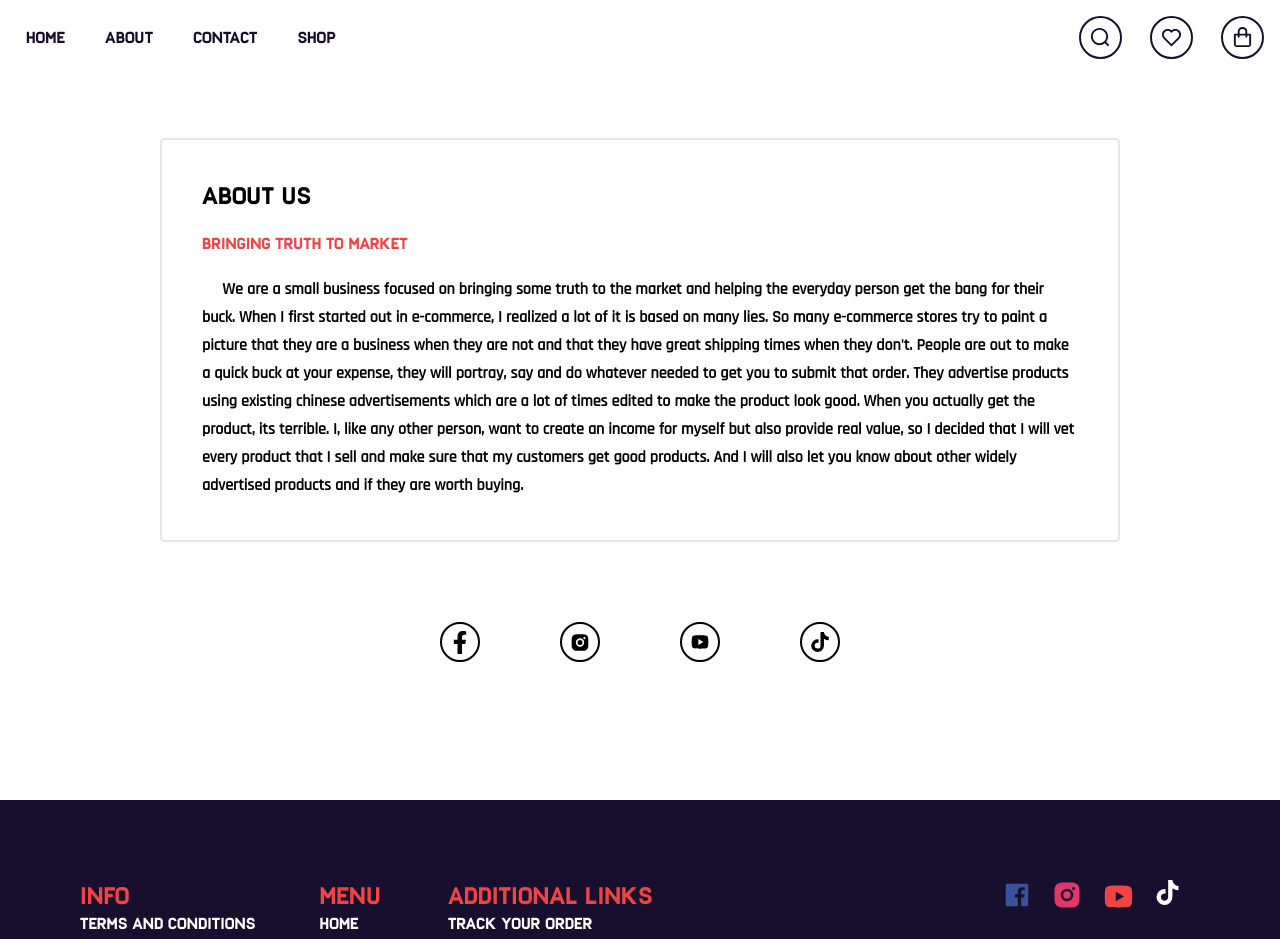
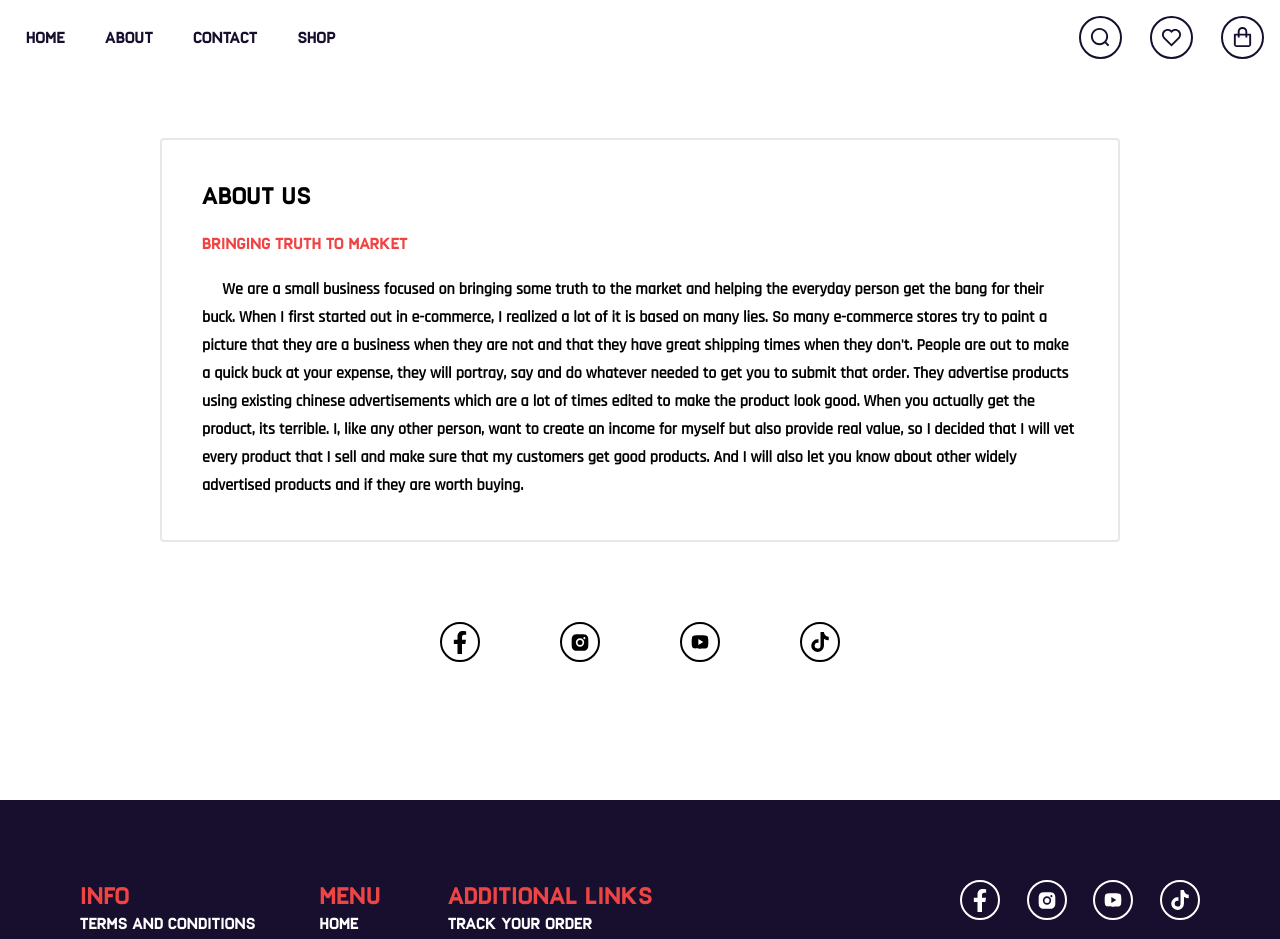
Before and after one commit to Pagnito/stopthecap, a Next.js app: page /about in a window 1280 px wide. Shown: the top 939 px of the page. Built offline with nearby package versions, Linux system fonts and the light colour scheme; what realm-web would draw is missing.

Commit message:
footer visual changes

```diff
--- a/components/footer/classic-footer.js
+++ b/components/footer/classic-footer.js
@@ -1,7 +1,9 @@
 import React from "react";
-import { RiFacebookBoxFill, RiInstagramFill, RiYoutubeFill } from "react-icons/ri";
+import { RiInstagramFill, RiYoutubeFill } from "react-icons/ri";
 import { FaTiktok } from "react-icons/fa";
+import { FaFacebookF } from "react-icons/fa";
 import Link from "next/link";
+
 export default function Footer(props) {
   return (
     <div className="bg-theme-blue lg:pt-20 lg:pl-20 lg:pr-20">
@@ -66,22 +68,22 @@ export default function Footer(props) {
             </ul>
           </div>
         </div>
-        <div className="flex h-32 flex-col justify-between xxs:mt-5 lg:mt-0">
-          <div className="flex">
-            <div>
-              <RiFacebookBoxFill className="mr-5 cursor-pointer" color="#38539B" size="30px" />
+        <div className="flex h-32 flex-col justify-between xxs:w-4/6 md:w-60">
+          <div className="flex w-full justify-between">
+            <div className="hover:scale-110 transition-transform cursor-pointer w-10 h-10 p-2 flex items-center justify-center rounded-full border-2 border-white">
+              <FaFacebookF color="white" size="23px" />
             </div>
-            <div>
-              <RiInstagramFill className="mr-5 cursor-pointer" color="#DF3869" size="30px" />
+            <div className="hover:scale-110 transition-transform cursor-pointer w-10 h-10 p-2 flex items-center justify-center rounded-full border-2 border-white">
+              <RiInstagramFill color="white" size="25px" />
             </div>
-            <div>
-              <RiYoutubeFill className="mr-5 cursor-pointer" color="#EF4444" size="33px" />
+            <div className="hover:scale-110 transition-transform cursor-pointer w-10 h-10 p-2 flex items-center justify-center rounded-full border-2 border-white">
+              <RiYoutubeFill color="white" size="28px" />
             </div>
-            <div>
-              <FaTiktok className="mr-5 cursor-pointer" color="white" size="25px" />
+            <div className="hover:scale-110 transition-transform cursor-pointer w-10 h-10 p-2 flex items-center justify-center rounded-full border-2 border-white">
+              <FaTiktok color="white" size="20px" />
             </div>
           </div>
-          <div className="text-white xxs:mb-10 lg:mb-0">info@stopthecap.com</div>
+          <div className="text-white xxs:mb-10 lg:mb-0 xxs:text-center md:text-left xxs:mt-10 md:mt-0">info@stopthecap.com</div>
         </div>
       </div>
 
```
